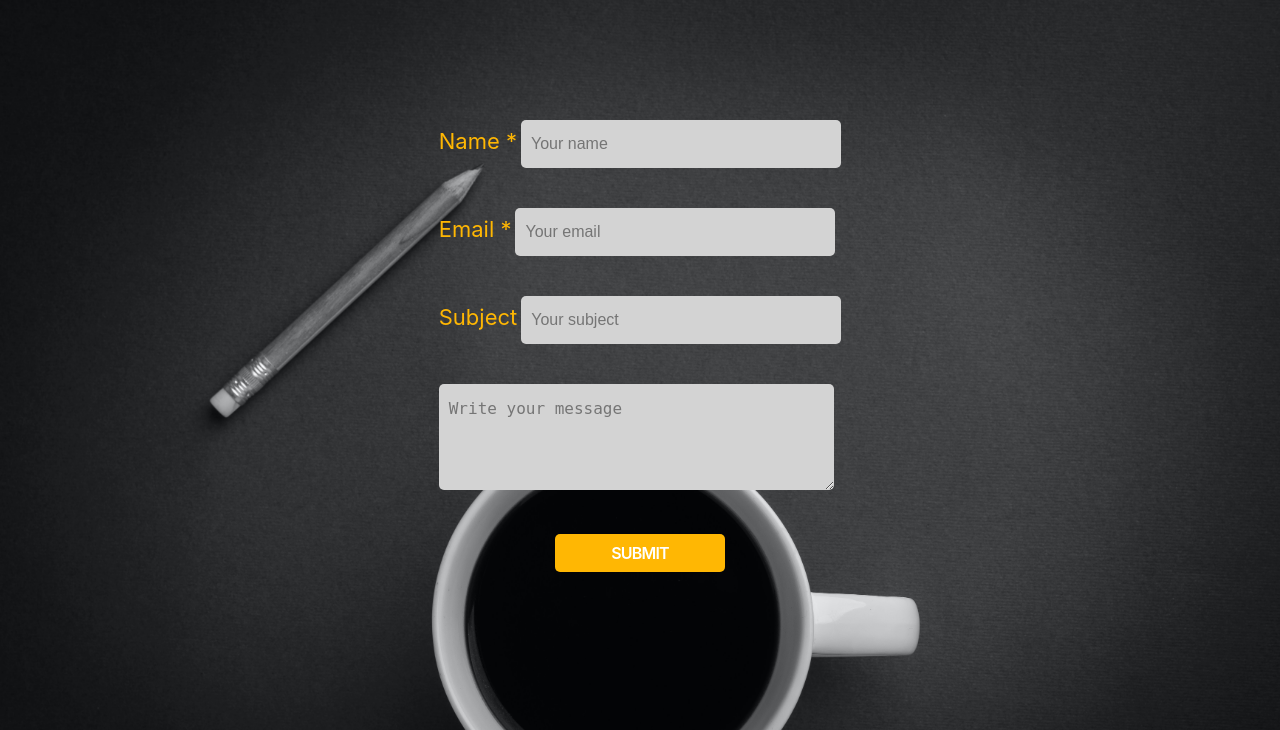
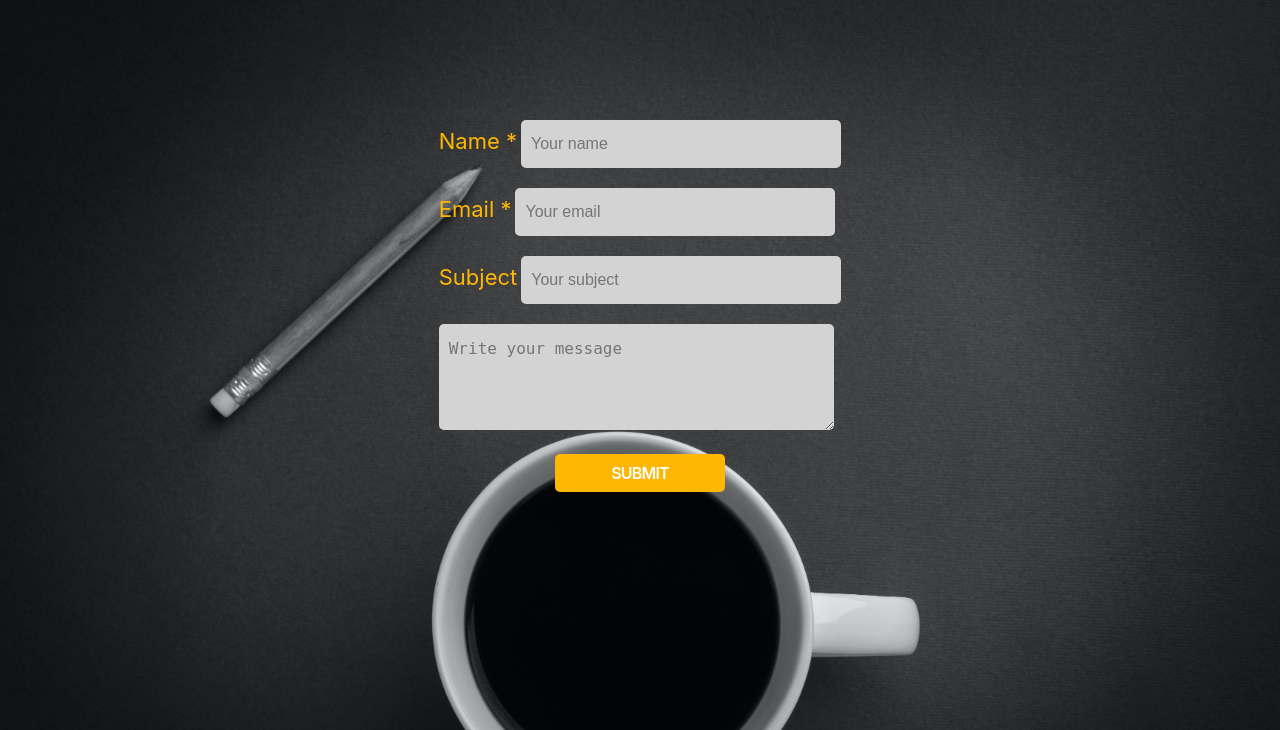
Before and after one commit to UtkarshKhursale/relationalDBManagementSystem, a Django app: page /contactus/ in a window 1280 px wide. Shown: the top 730 px of the page. Run offline with Django 3.2, Linux system fonts and the light colour scheme; parts of the project's set-up code (start-up, migrations or seed data) failed here and were passed over.

Commit message:
commit 3

```diff
--- a/rdbms/static/pages.css
+++ b/rdbms/static/pages.css
@@ -302,8 +302,3 @@ button:active {
   font-weight: 400;
   color: #ffb703;
 }
-
-
-.form-control{
-margin-bottom: 40px;
-}
--- a/rdbms/templates/contactus.html
+++ b/rdbms/templates/contactus.html
@@ -19,25 +19,25 @@
             <form action='' class="mb-5" method="post" id="contactForm" name="contactForm">
               {% csrf_token %}
               <div class="row">
-                <div class="col-md-6 form-group mb-3">
+                <div style="margin-bottom:20px;" class="col-md-6 form-group mb-3">
                   <label for="" class="col-form-label">Name *</label>
                   <input type="text" class="form-control" name="name" id="name" placeholder="Your name">
                 </div>
-                <div class="col-md-6 form-group mb-3">
+                <div style="margin-bottom:20px;" class="col-md-6 form-group mb-3">
                   <label for="" class="col-form-label">Email *</label>
                   <input type="email" class="form-control" name="email" id="email"  placeholder="Your email">
                 </div>
               </div>
 
               <div class="row">
-                <div class="col-md-12 form-group mb-3">
+                <div style="margin-bottom:20px;" class="col-md-12 form-group mb-3">
                   <label for="budget" class="col-form-label">Subject</label>
                   <input type="text" class="form-control" name="subject" id="subject" placeholder="Your subject">
                 </div>
               </div>
 
               <div class="row mb-5">
-                <div class="col-md-12 form-group mb-3">
+                <div style="margin-bottom:20px;" class="col-md-12 form-group mb-3">
 
                   <textarea class="form-control" name="message" id="message" cols="30" rows="4"  placeholder="Write your message"></textarea>
                 </div>
```
